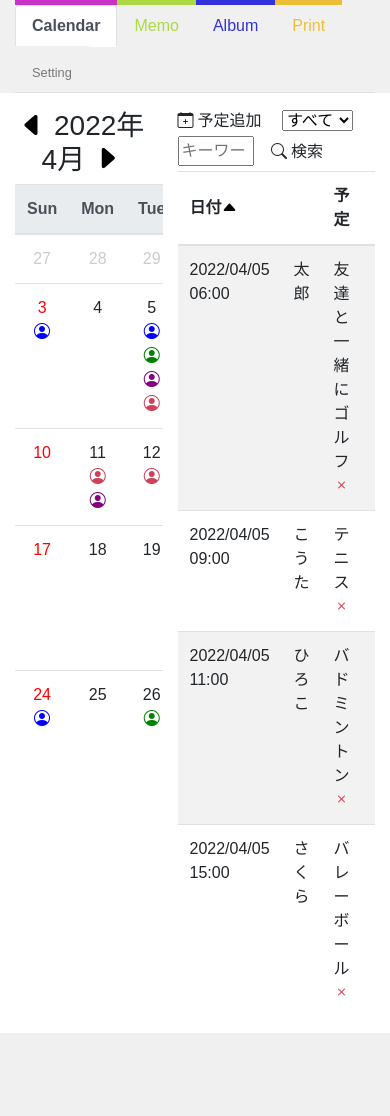
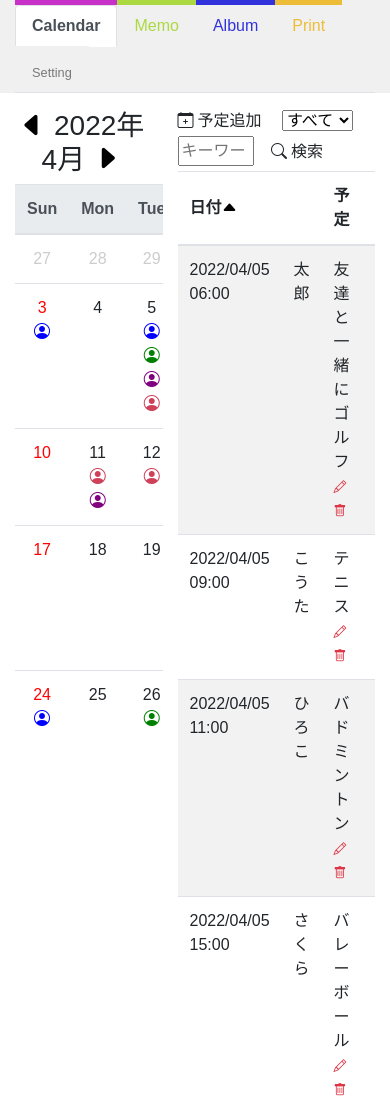
Before and after one commit to mijungPak/diary, a plain HTML site: page schedule/scheduleDayList.html in a window 390 px wide. Before the commit the page ends 1033 px from the top, so only its background shows below. Drawn offline with nearby package versions, Linux system fonts and the light colour scheme.

Commit message:
変更追加、アイコン変更

```diff
--- a/schedule/scheduleDayList.html
+++ b/schedule/scheduleDayList.html
@@ -257,32 +257,40 @@
                         <td>2022/04/05 06:00</td>
                         <td>太郎</td>
                         <td>友達と一緒にゴルフ
-                            <span class="deleteForm pointer" data-id="id-2" data-toggle="modal" data-target="#deleteFormModal">
-                            <i class="bi bi-x text-danger" title="削除"></i></span>
+                            <span class="viewForm pointer" data-id="id-1" data-category="変更" data-toggle="modal" data-target="#saveFormModal">
+                                <i class="bi bi-pencil text-danger small" title="変更"></i></span>
+                            <span class="deleteForm pointer" data-id="id-1" data-toggle="modal" data-target="#deleteFormModal">
+                                <i class="bi bi-trash text-danger small" title="削除"></i></span>
                         </td>
                     </tr>
                     <tr>
                         <td>2022/04/05 09:00</td>
                         <td>こうた</td>
                         <td>テニス
-                            <span class="deleteForm pointer" data-id="id-3" data-toggle="modal" data-target="#deleteFormModal">
-                            <i class="bi bi-x text-danger" title="削除"></i></span>
+                            <span class="viewForm pointer" data-id="id-1" data-category="変更" data-toggle="modal" data-target="#saveFormModal">
+                                <i class="bi bi-pencil text-danger small" title="変更"></i></span>
+                            <span class="deleteForm pointer" data-id="id-1" data-toggle="modal" data-target="#deleteFormModal">
+                                <i class="bi bi-trash text-danger small" title="削除"></i></span>
                         </td>
                     </tr>
                     <tr>
                         <td>2022/04/05 11:00</td>
                         <td>ひろこ</td>
                         <td>バドミントン
-                            <span class="deleteForm pointer" data-id="id-4" data-toggle="modal" data-target="#deleteFormModal">
-                            <i class="bi bi-x text-danger" title="削除"></i></span>
+                            <span class="viewForm pointer" data-id="id-1" data-category="変更" data-toggle="modal" data-target="#saveFormModal">
+                                <i class="bi bi-pencil text-danger small" title="変更"></i></span>
+                            <span class="deleteForm pointer" data-id="id-1" data-toggle="modal" data-target="#deleteFormModal">
+                                <i class="bi bi-trash text-danger small" title="削除"></i></span>
                         </td>
                     </tr>
                     <tr>
                         <td>2022/04/05 15:00</td>
                         <td>さくら</td>
                         <td>バレーボール
-                            <span class="deleteForm pointer" data-id="id-5" data-toggle="modal" data-target="#deleteFormModal">
-                            <i class="bi bi-x text-danger" title="削除"></i></span>
+                            <span class="viewForm pointer" data-id="id-1" data-category="変更" data-toggle="modal" data-target="#saveFormModal">
+                                <i class="bi bi-pencil text-danger small" title="変更"></i></span>
+                            <span class="deleteForm pointer" data-id="id-1" data-toggle="modal" data-target="#deleteFormModal">
+                                <i class="bi bi-trash text-danger small" title="削除"></i></span>
                         </td>
                     </tr>
                 </tbody>
```
Also changed, not shown: prints/print.html (+10 -10 lines), schedule/calender.html (+58 -15 lines).
